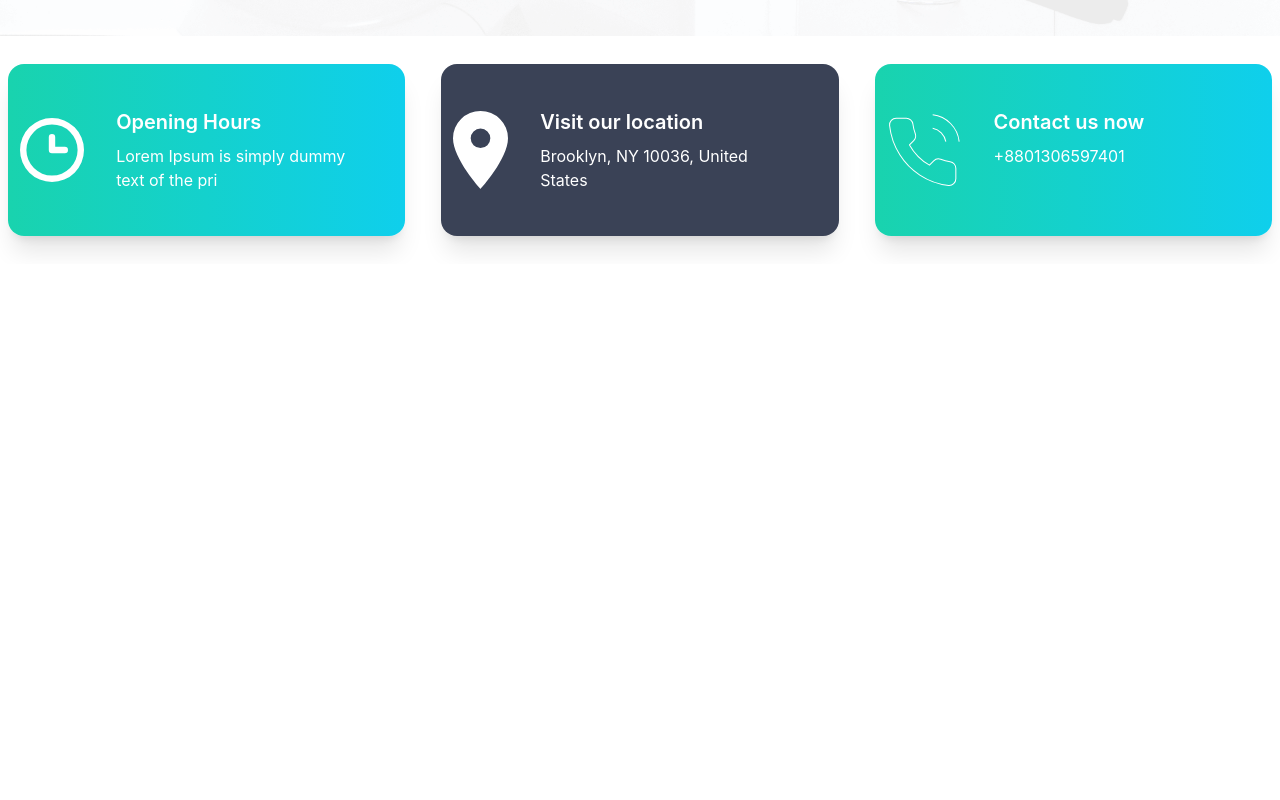
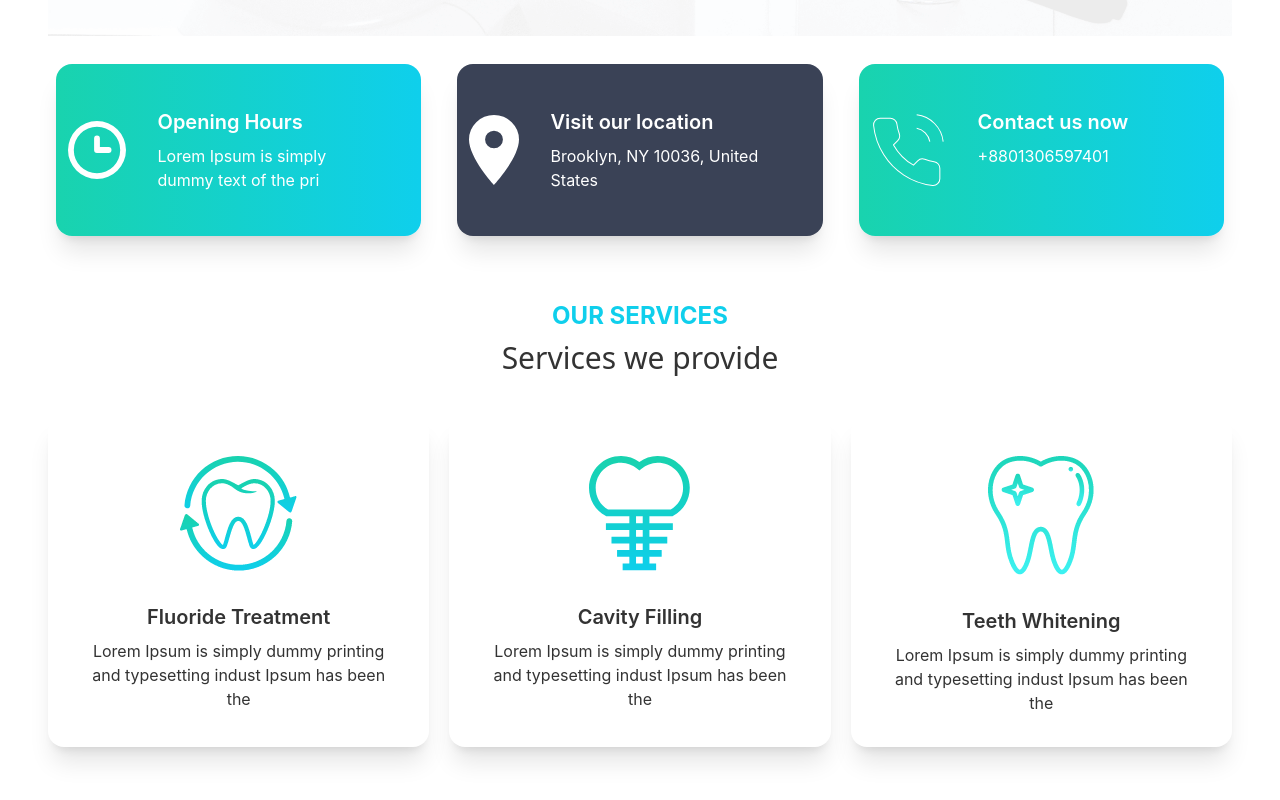
Before and after one commit to rumon5h/doctors-portal-client1, a React (Create React App) app: page / in a window 1280 px wide. Shown: the part 828-1628 px from the top of the page. Before the commit the page ends 1092 px from the top, so only its background shows below. Built offline with nearby package versions, Linux system fonts and the light colour scheme.

Commit message:
Services section implementaion done

```diff
--- a/src/Pages/Home/Home.js
+++ b/src/Pages/Home/Home.js
@@ -1,12 +1,14 @@
 import React from 'react';
 import Banner from './Banner';
 import Info from './Info';
+import Services from './Services';
 
 const Home = () => {
     return (
-        <div>
+        <div className='mx-12'>
             <Banner/>
             <Info/>
+            <Services/>
         </div>
     );
 };
--- /dev/null
+++ b/src/Pages/Home/Service.js
@@ -0,0 +1,22 @@
+import React from "react";
+
+const Service = ({service}) => {
+  return (
+    <div className="card bg-white shadow-xl">
+      <figure className="px-10 pt-10">
+        <img
+          src={service.image}
+          alt={service.name}
+          className="rounded-xl"
+        />
+      </figure>
+      <div className="card-body items-center text-center">
+        <h2 className="card-title">{service.name}</h2>
+        <p>{service.body}</p>
+
+      </div>
+    </div>
+  );
+};
+
+export default Service;
--- /dev/null
+++ b/src/Pages/Home/Services.js
@@ -0,0 +1,45 @@
+import React from "react";
+import cavity from "../../assets/images/cavity.png";
+import whitening from "../../assets/images/whitening.png";
+import fluoride from "../../assets/images/fluoride.png";
+import Service from "./Service";
+
+const Services = () => {
+  const services = [
+    {
+      _id: 1,
+      image: fluoride,
+      name: "Fluoride Treatment",
+      body: "Lorem Ipsum is simply dummy printing and typesetting indust Ipsum has been the",
+    },
+    {
+      _id: 2,
+      image: cavity,
+      name: "Cavity Filling",
+      body: "Lorem Ipsum is simply dummy printing and typesetting indust Ipsum has been the",
+    },
+    {
+      _id: 3,
+      image: whitening,
+      name: "Teeth Whitening",
+      body: "Lorem Ipsum is simply dummy printing and typesetting indust Ipsum has been the",
+    },
+  ];
+  return (
+    <div className="my-14">
+      <div className=" text-center mb-10">
+        <h3 className="font-bold text-primary uppercase text-2xl">
+          Our Services
+        </h3>
+        <h2 className="font-sans text-3xl mt-2">Services we provide</h2>
+      </div>
+      <div className="grid gird-cols-1 md:grid-cols-2 lg:grid-cols-3 gap-5">
+        {services.map((service) => (
+          <Service key={service._id} service={service}></Service>
+        ))}
+      </div>
+    </div>
+  );
+};
+
+export default Services;
```
